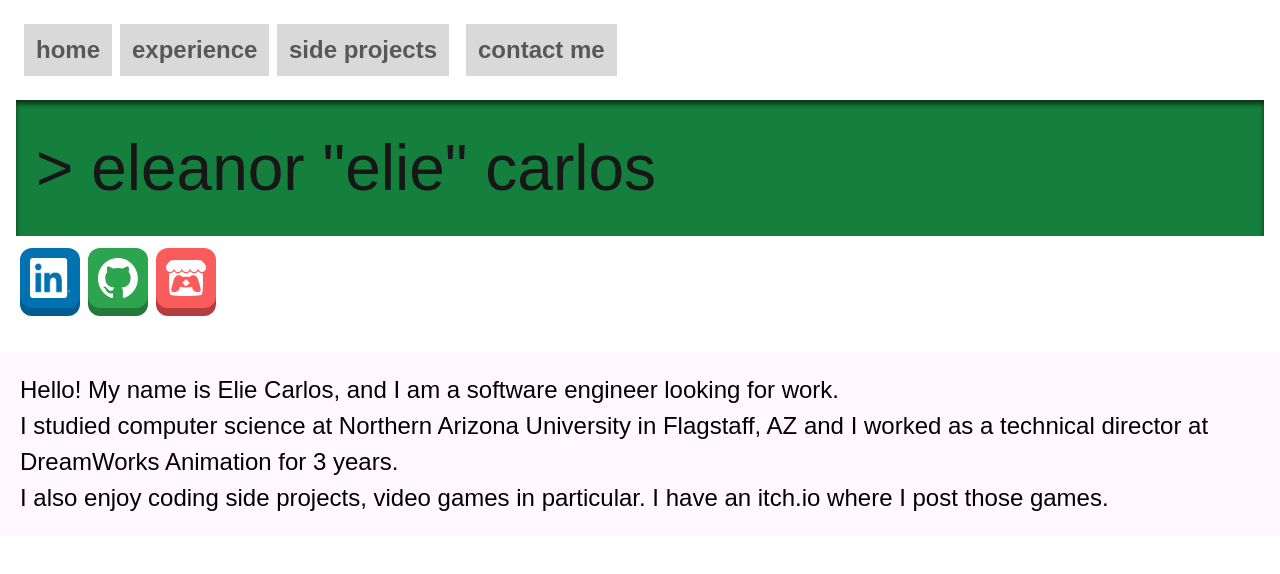
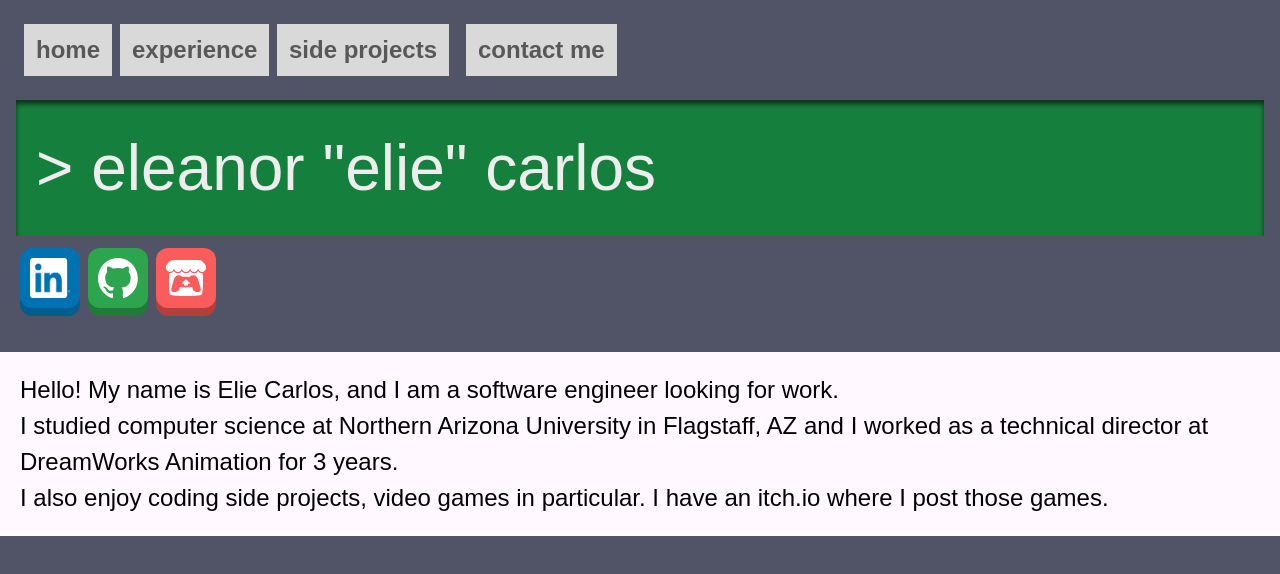
Before and after one commit to saturdaaaaaaaay/saturdaaaaaaaay.github.io, a Next.js app in the folder next-react-project/: page / in a window 1280 px wide. Shown: the top 574 px of the page. Built offline with nearby package versions, Linux system fonts and the light colour scheme; a web font is replaced by a local one.

Commit message:
Fix light mode colors

```diff
--- a/next-react-project/src/app/globals.css
+++ b/next-react-project/src/app/globals.css
@@ -4,8 +4,8 @@
 
 
 :root {
-  --background: #ffffff;
-  --foreground: #171717;
+  --background: #515467;
+  --foreground: #ededed;
 }
 
 @media (prefers-color-scheme: dark) {
```
